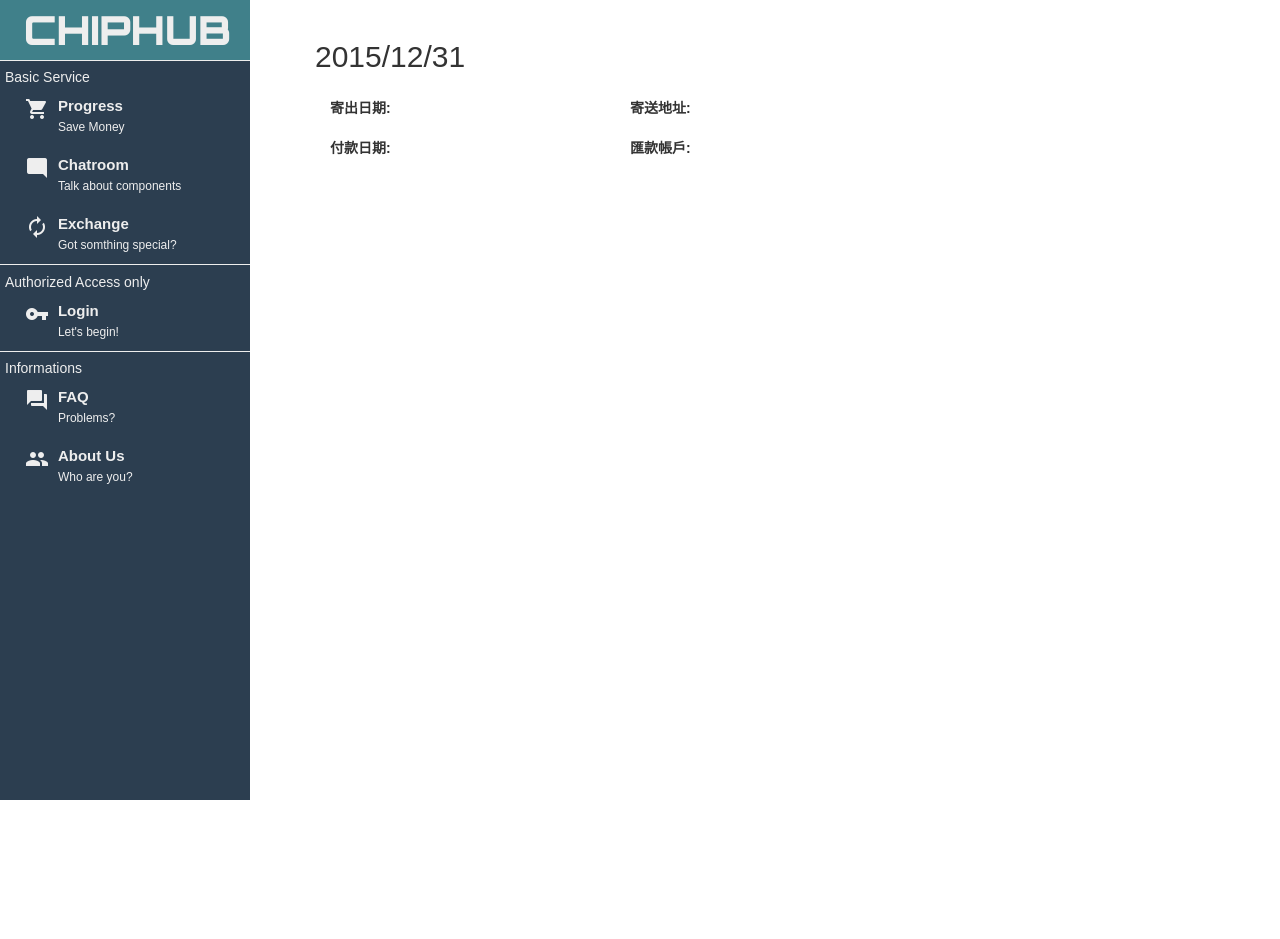
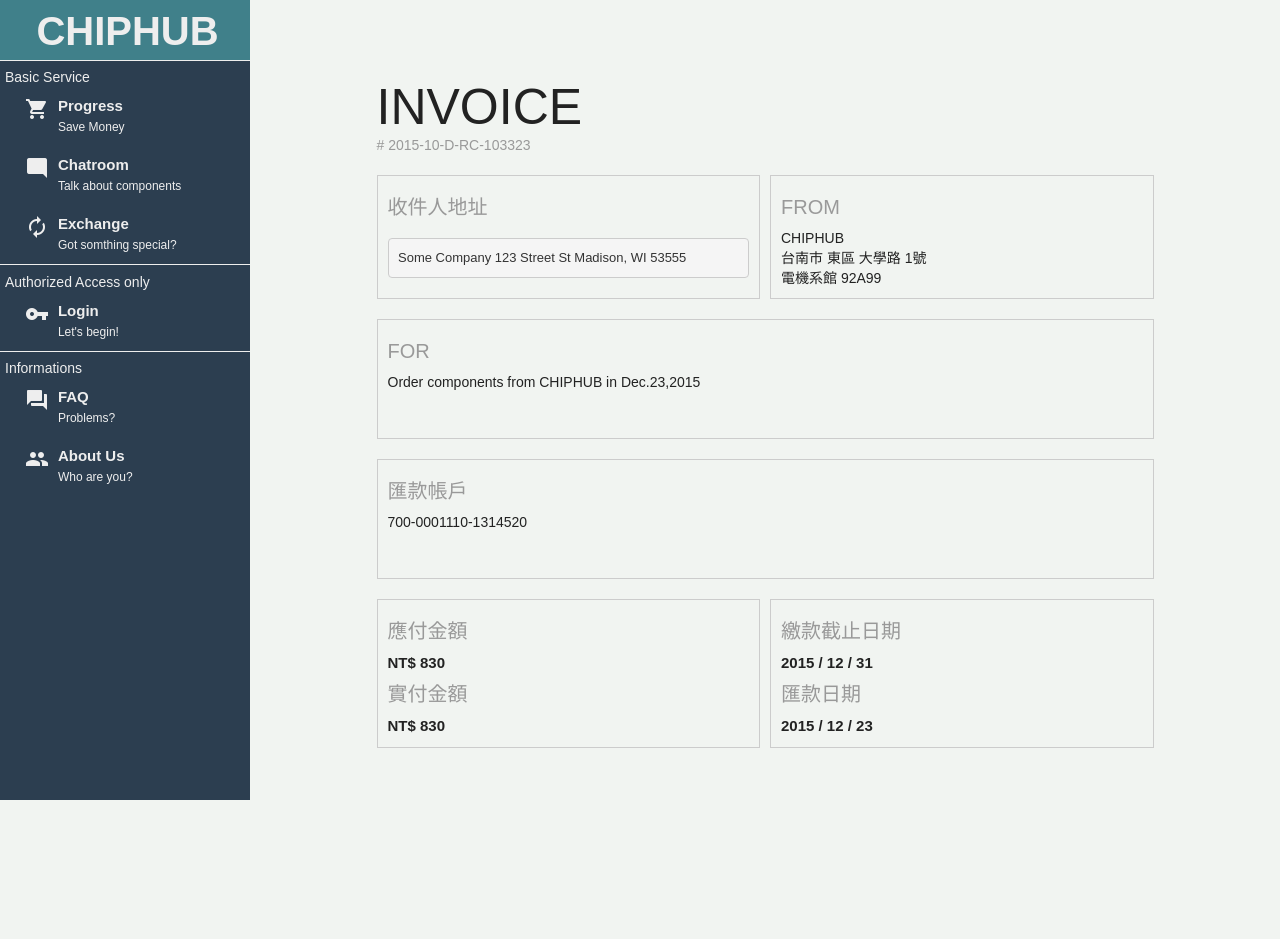
Before and after one commit to sonicyang/chiphub, a Django app: page /list_order/ in a window 1280 px wide. Before the commit the page ends 800 px from the top, so only its background shows below. Run offline with Django 3.2, Linux system fonts and the light colour scheme; data that the repository does not hold is empty; style sheets or scripts are compiled from the project's sources; some libraries are stand-ins or nearby versions.

Commit message:
list_order page complete

```diff
--- a/static/css/list_order.css
+++ b/static/css/list_order.css
@@ -1,4 +1,65 @@
-.info-item {
-  margin-top: 15px; }
+* {
+  box-sizing: border-box;
+  font-family: Arial, Sans-serif, Microsoft JhengHei; }
+
+body {
+  background: #F1F4F1; }
+
+.invoice {
+  color: #222;
+  padding: 3rem 2rem 4rem 3rem;
+  width: 90%;
+  margin: 3rem auto;
+  position: relative; }
+  .invoice h1 {
+    font-size: 50px;
+    text-transform: uppercase;
+    margin: 0; }
+  .invoice h3 {
+    font-weight: 500;
+    text-transform: uppercase;
+    font-size: 20px;
+    margin: 10px 0 1rem 0;
+    color: #999; }
+
+.invoice-id {
+  color: #999;
+  margin: 0 0 2rem 0; }
+
+.invoice-grid {
+  margin: 0 0 2rem 0; }
+  .invoice-grid > div {
+    padding-right: 1rem; }
+  .invoice-grid pre {
+    margin-top: 20px;
+    font-family: inherit; }
+
+.invoice-module {
+  border: 1px solid #ccc;
+  padding: 1rem;
+  min-height: 120px; }
+
+.amount-due-amount, .due-date-date {
+  font-size: 1.5rem;
+  font-weight: 800; }
+
+.paid-line {
+  padding: 2rem 0 1rem 0;
+  text-align: center; }
+  .paid-line img {
+    display: block;
+    margin: 0 auto 0.5rem; }
+
+.grid [class^="grid-"] {
+  float: left;
+  width: 100%; }
+.grid .grid-1-2 {
+  width: 50%;
+  height: 100%; }
+
+.group:after {
+  content: "";
+  display: block;
+  clear: both; }
 
 /*# sourceMappingURL=list_order.css.map */
--- a/static/sass/list_order.sass
+++ b/static/sass/list_order.sass
@@ -1,2 +1,64 @@
-.info-item
-  margin-top: 15px
+$MAIN-BACKGROUND: #F1F4F1
+
+*
+  box-sizing: border-box
+  font-family: Arial,Sans-serif,Microsoft JhengHei
+body
+  background: $MAIN-BACKGROUND
+
+.invoice
+  color: #222
+  padding: 3rem 2rem 4rem 3rem
+  width: 90%
+  margin: 3rem auto
+  position: relative
+  h1
+    font-size: 50px
+    text-transform: uppercase
+    margin: 0
+  h3
+    font-weight: 500
+    text-transform: uppercase
+    font-size: 20px
+    margin: 10px 0 1rem 0
+    color: #999
+
+.invoice-id
+  color: #999
+  margin: 0 0 2rem 0
+.invoice-grid
+  margin: 0 0 2rem 0
+  > div
+    padding-right: 1rem
+  pre
+    margin-top: 20px
+    font-family: inherit
+
+.invoice-module
+  border: 1px solid #ccc
+  padding: 1rem
+  min-height: 120px
+
+.amount-due-amount, .due-date-date
+  font-size: 1.5rem
+  font-weight: 800
+
+.paid-line
+  padding: 2rem 0 1rem 0
+  text-align: center
+  img
+    display: block
+    margin: 0 auto 0.5rem
+
+.grid
+  [class^="grid-"]
+    float: left
+    width: 100%
+  .grid-1-2
+    width: 50%
+    height: 100%
+
+.group:after
+  content: ""
+  display: block
+  clear: both
--- a/templates/list_order.html
+++ b/templates/list_order.html
@@ -10,37 +10,64 @@
 {% endblock %}
 
 {% block content %}
-    <div id="order-list">
-        <div class="order">
-            <div class="container-fluid">
-                <h2 class="order-time">2015/12/31</h2>
-                <div class="row">
-                    <div class="col-md-4 info-item">
-                        <label class="control-label">
-                            寄出日期:
-                        </label>
-                        <label class="control-label output" type="sent_date"></label>
-                    </div>
-                    <div class="col-md-8 info-item">
-                        <label class="control-label">
-                            寄送地址:
-                        </label>
-                        <label class="control-label output" type="shipping_address"></label>
+<div class="invoice">
+  <h1>Invoice</h1>
+  <div class="invoice-id"># 2015-10-D-RC-103323</div>
+
+  <div class="grid group invoice-parties invoice-grid">
+
+    <div class="grid-1-2">
+      <div class="invoice-module">
+        <h3>收件人地址</h3>
+        <pre>Some Company 123 Street St Madison, WI 53555</pre>
       </div>
     </div>
-                <div class="row">
-                    <div class="col-md-4 info-item">
-                        <label class="control-label">
-                            付款日期:
-                        </label>
-                        <label class="control-label output" type="paid_date"></label>
+
+    <div class="grid-1-2">
+      <div class="invoice-module">
+        <h3>From</h3>
+        CHIPHUB<br>
+        台南市 東區 大學路 1號<br>
+        電機系館  92A99
       </div>
-                    <div class="col-md-8 info-item">
-                        <label class="control-label">
-                            匯款帳戶:
-                        </label>
-                        <label class="control-label output" type="paid_account"></label>
     </div>
+  </div>
+
+  <div class="grid group invoice-paid-details invoice-grid">
+    <div class="grid-1-1">
+      <div class="invoice-module">
+        <h3>For</h3>
+        <div class="invoice-for">
+          Order components from CHIPHUB in Dec.23,2015
+        </div>
+      </div>
+    </div>
+  </div>
+  <div class="grid group invoice-paid-details invoice-grid">
+    <div class="grid-1-1">
+      <div class="invoice-module">
+        <h3>匯款帳戶</h3>
+        <div class="invoice-for">
+          700-0001110-1314520
+        </div>
+      </div>
+    </div>
+  </div>
+  <div class="grid group invoice-details invoice-grid">
+    <div class="grid-1-2">
+      <div class="invoice-module">
+        <h3>應付金額</h3>
+        <div class="amount-due-amount">NT$ 830</div>
+        <h3>實付金額</h3>
+        <div class="amount-due-amount">NT$ 830</div>
+      </div>
+    </div>
+    <div class="grid-1-2">
+      <div class="invoice-module">
+        <h3>繳款截止日期</h3>
+        <div class="due-date-date">2015 / 12 / 31</div>
+        <h3>匯款日期</h3>
+        <div class="due-date-date">2015 / 12 / 23</div>
       </div>
     </div>
   </div>
```
Lines whose indentation alone changed are shown as unchanged.
